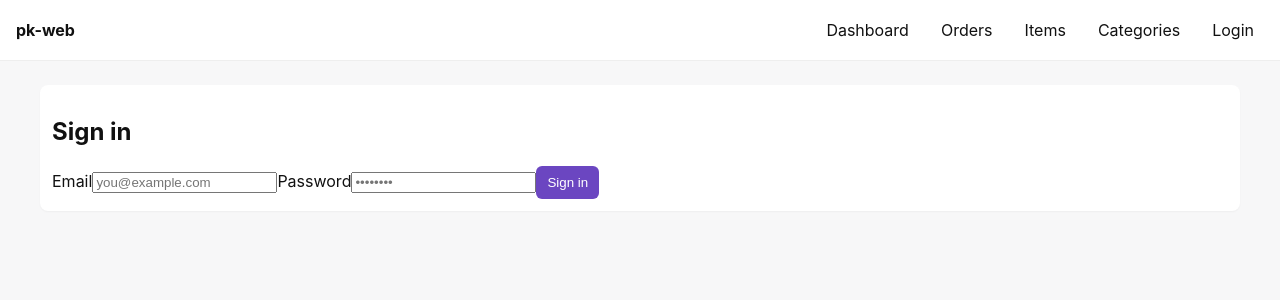
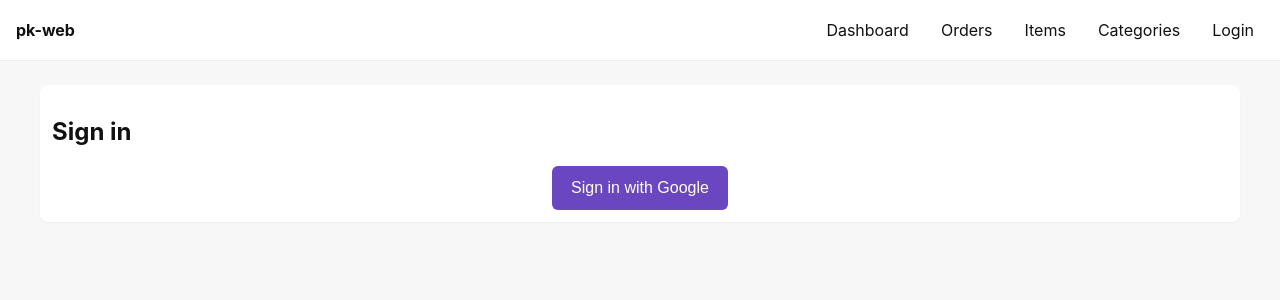
Before and after one commit to mishaerror/pk-web, a React (Vite) app: page /login in a window 1280 px wide. Shown: the top 300 px of the page. Built offline with nearby package versions, Linux system fonts and the light colour scheme.

Commit message:
feat(auth): add Google OAuth button on Login page and center it

```diff
--- a/src/index.css
+++ b/src/index.css
@@ -40,3 +40,10 @@ a{color:inherit;text-decoration:none}
 }
 
 pre{background:#f3f3f3;padding:12px;border-radius:6px}
+
+/* Login / form styles */
+.form{display:flex;flex-direction:column;gap:8px}
+.form label{display:flex;flex-direction:column;font-size:14px}
+.form input{padding:10px;border:1px solid #eee;border-radius:6px;margin-top:6px}
+.login-center{display:flex;justify-content:center;margin-top:18px}
+.btn.large{padding:12px 18px;font-size:16px}
--- a/src/pages/Login.jsx
+++ b/src/pages/Login.jsx
@@ -1,21 +1,22 @@
 import React from 'react';
 
 export default function Login() {
+  const handleGoogleSignIn = () => {
+    // Redirect to backend OAuth handler
+    window.location.href = 'http://localhost:8443/oauth2/authorization/google';
+  };
+
   return (
     <main className="page-root">
       <div className="container card">
         <h2>Sign in</h2>
-        <form className="form">
-          <label>
-            Email
-            <input type="email" name="email" placeholder="you@example.com" />
-          </label>
-          <label>
-            Password
-            <input type="password" name="password" placeholder="••••••••" />
-          </label>
-          <button type="submit" className="btn primary">Sign in</button>
-        </form>
+
+        <div className="login-center">
+          <button type="button" className="btn primary large" onClick={handleGoogleSignIn}>
+            Sign in with Google
+          </button>
+        </div>
+
       </div>
     </main>
   );
```
